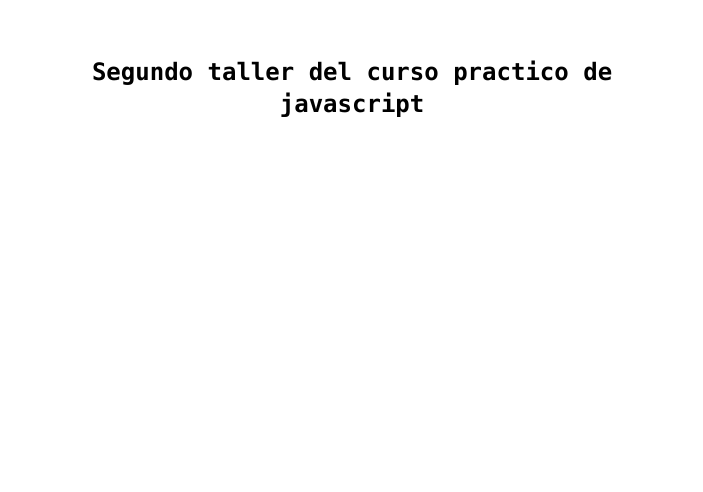
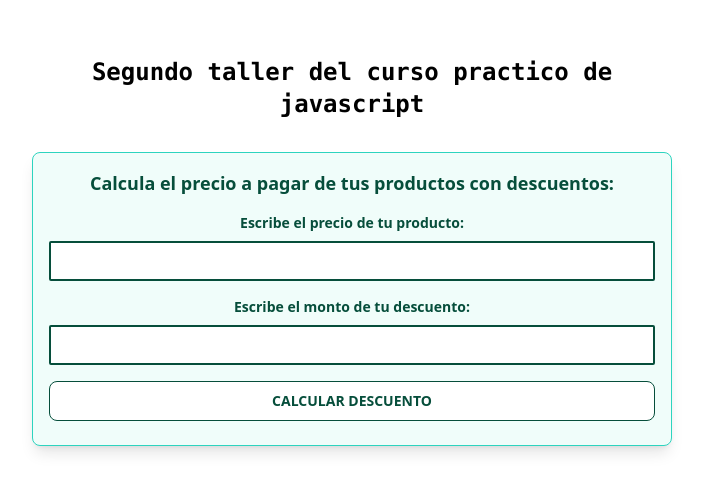
Before and after one commit to DulcePC/curso-practico-js-platzi, a plain HTML site: page precios-y-descuentos/index.html in a window 1280 px wide. Shown: the whole page, without its empty margins (288-991 px from the left). Drawn offline with nearby package versions, Linux system fonts and the light colour scheme.

Commit message:
Feat: :sparkles: add discount function

```diff
--- a/precios-y-descuentos/index.html
+++ b/precios-y-descuentos/index.html
@@ -6,12 +6,58 @@
   <meta name="viewport" content="width=device-width, initial-scale=1.0">
   <title>Precios y descuentos</title>
   <script src="https://cdn.tailwindcss.com"></script>
+  <style type="text/tailwindcss">
+    .form-container {
+      @apply shadow-lg border border-teal-400 rounded-lg p-4 bg-teal-50 w-full;
+    }
+
+    .form-group {
+      @apply mb-4;
+    }
+
+    .form-control {
+      @apply border-2 border-emerald-900 h-10 w-full rounded-sm px-4 font-bold text-emerald-500 text-sm;
+    }
+
+    label {
+      @apply text-sm text-emerald-900 font-bold mb-2 block text-center;
+    }
+
+    button {
+      @apply border border-emerald-900 bg-white
+      w-full h-10 rounded-lg mb-2 duration-300
+      font-bold text-emerald-900 text-center uppercase text-sm
+      hover:bg-emerald-900 hover:text-white !important;
+    }
+  </style>
 </head>
 <body>
   <section class="md:py-14 py-8">
     <div class="max-w-2xl mx-auto px-4">
       <h1 class="text-center text-2xl font-bold mb-8 font-mono">Segundo taller del curso practico de javascript</h1>
-      <br>
+      <div class="grid grid cols-2">
+        <!-- Component -->
+        <div class="form-container">
+          <h3 class="font-bold text-center text-lg text-emerald-900 mb-2">Calcula el precio a pagar de tus productos con descuentos:</h3>
+          <form class="mt-4">
+            <div class="form-group">
+              <label for="inputPrice">Escribe el precio de tu producto:</label>
+              <input type="number" id="inputPrice" class="form-control" />
+            </div>
+            <div class="form-group">
+              <label for="inputDiscount">Escribe el monto de tu descuento:</label>
+              <input type="number" id="inputDiscount" class="form-control" />
+            </div>
+            <!-- cupon -->
+            <!-- <div class="form-group">
+              <label 222pqkpoewkfoewffewfewfffwfor="inputDiscount">Escribe tu cupon:</label>
+              <input type="number" id="inputDiscount" class="form-control" />
+            </div> -->
+            <button type="button" onclick="getDiscount()">Calcular descuento</button>
+            <p class="text-center text-sm text-emerald-900 font-bold" id="resultDiscount"></p>
+          </form>
+        </div>
+      </div>
     </div>
   </section>
   <script src="./main.js"></script>
--- a/precios-y-descuentos/main.js
+++ b/precios-y-descuentos/main.js
@@ -0,0 +1,15 @@
+const descuento = 18;
+
+function calcularPrecioConDescuento(precio, descuento) {
+  const porcentajePrecioConDescuento = 100 - descuento;
+  const precioConDescuento = ( precio * porcentajePrecioConDescuento ) / 100;
+  return precioConDescuento;
+}
+
+function getDiscount() {
+  const price = parseInt(document.getElementById("inputPrice").value);
+  const discount = parseInt(document.getElementById("inputDiscount").value);
+  const message = document.getElementById("resultDiscount");
+  const totalResult = calcularPrecioConDescuento(price,discount);
+  message.innerText = `tu resultado es: ${totalResult}$`;
+}
```
